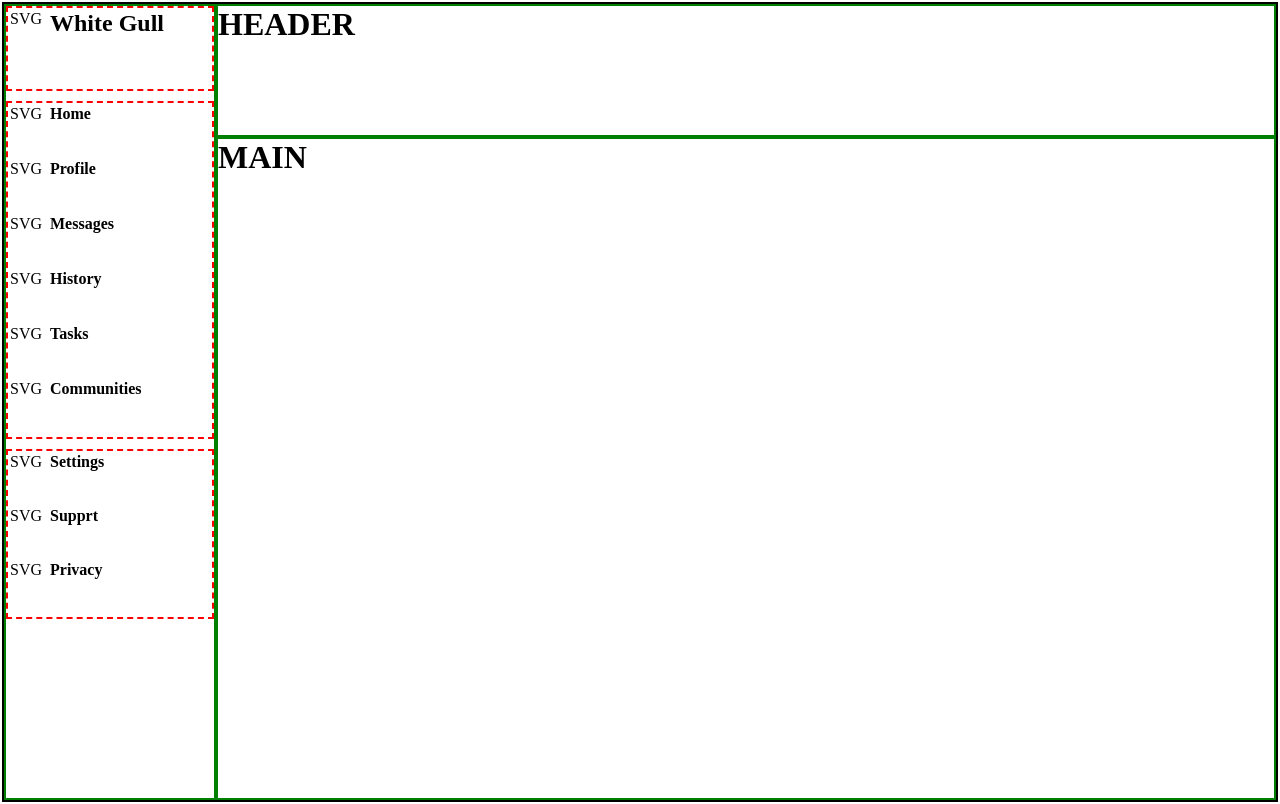
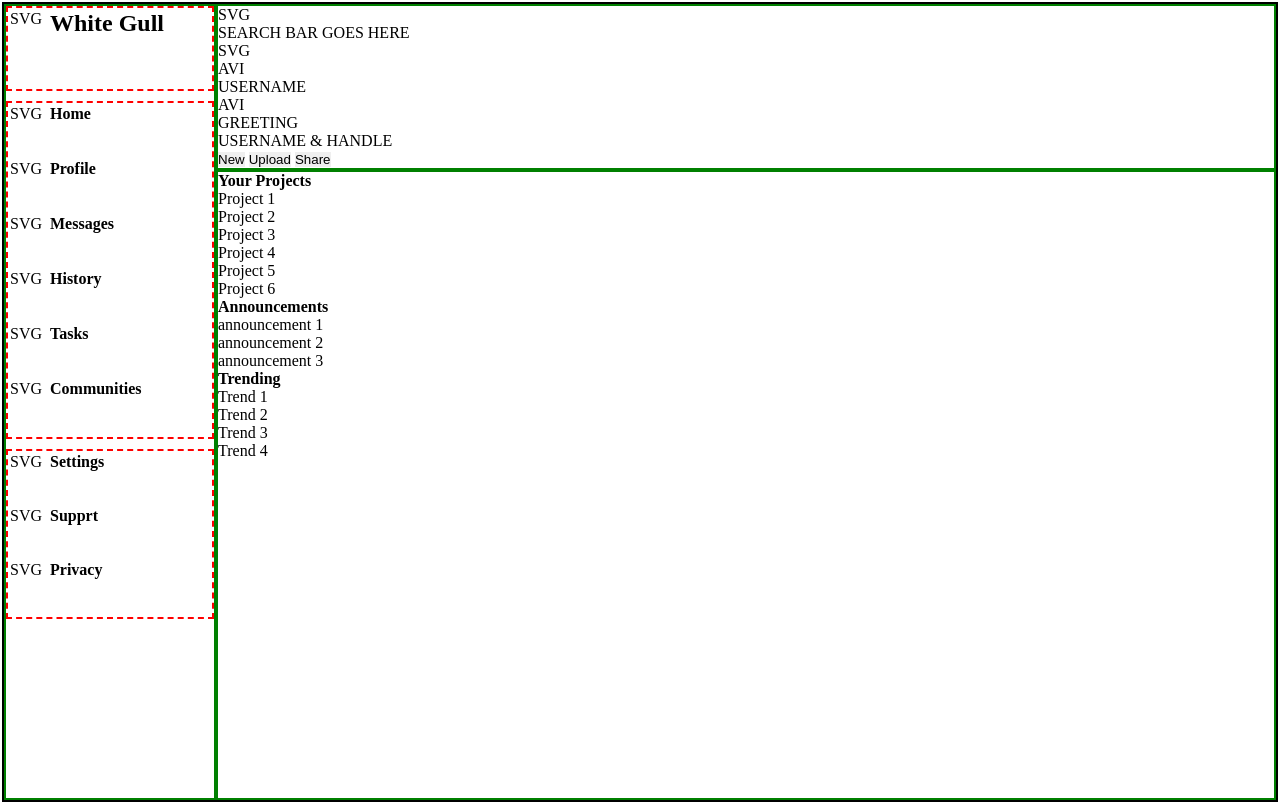
Before and after one commit to Semidime/odin-admin-page, a plain HTML site: page index.html in a window 1280 px wide. Drawn offline with Linux system fonts and the light colour scheme.

Commit message:
content: adds header and main child elements.

```diff
--- a/index.html
+++ b/index.html
@@ -57,10 +57,51 @@
         </div>
     </div>
     <div class="header">
-        <h1>HEADER</h1>
+        <div class="header-section1">
+            <div class="header-icon">SVG</div>
+            <div class="header-search-bar">SEARCH BAR GOES HERE</div>
+        </div>
+        <div class="header-section2">
+            <div class="header-icon">SVG</div>
+            <div class="header-icon">AVI</div>
+            <div class="header-user">USERNAME</div>
+        </div>
+        <div class="header-section3">
+            <div class="header-icon">AVI</div>
+            <div class="header-text">GREETING</div>
+            <div class="header-text">USERNAME & HANDLE</div>
+        </div>
+        <div class="header-section4">
+            <button class="header-btn">New</button>
+            <button class="header-btn">Upload</button>
+            <button class="header-btn">Share</button>
+        </div>
     </div>
     <div class="main">
-        <h1>MAIN</h1>
+        <div class="main-section1">
+            <h4>Your Projects</h4>
+            <div class="project-card">Project 1</div>
+            <div class="project-card">Project 2</div>
+            <div class="project-card">Project 3</div>
+            <div class="project-card">Project 4</div>
+            <div class="project-card">Project 5</div>
+            <div class="project-card">Project 6</div>
+        </div>
+        <div class="main-section2">
+            <h4>Announcements</h4>
+            <div class="announcement-wrapper">
+                <div>announcement 1</div>
+                <div>announcement 2</div>
+                <div>announcement 3</div>
+            </div>
+            <h4>Trending</h4>
+            <div class="trend-wrapper">
+                <div>Trend 1</div>
+                <div>Trend 2</div>
+                <div>Trend 3</div>
+                <div>Trend 4</div>
+            </div>
+        </div>
     </div>
 </div>
 
```
